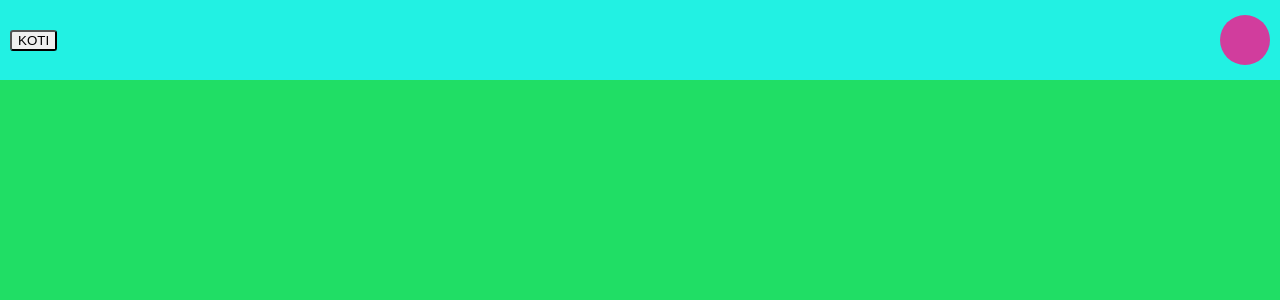
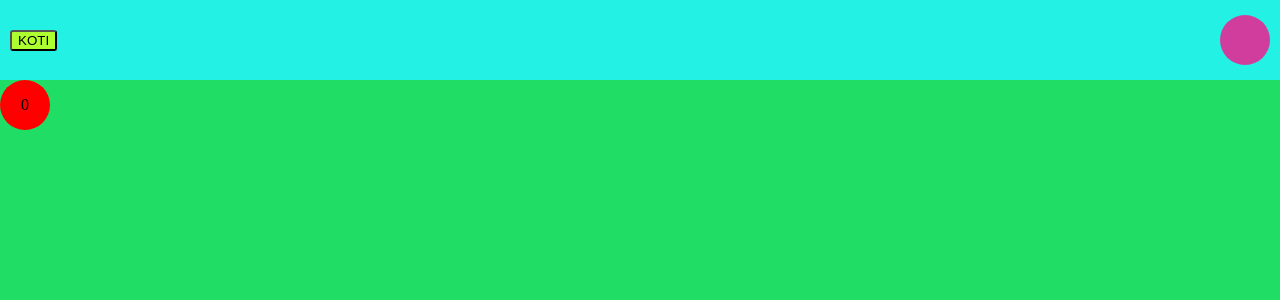
Before and after one commit to samuheinonen/Fullstack1-SamuHeinonen, a React (Vite) app in the folder react_1/: page / in a window 1280 px wide. Shown: the top 300 px of the page. Built offline with nearby package versions, Linux system fonts and the light colour scheme.

Commit message:
some changes to the ball

```diff
--- a/react_1/src/App.tsx
+++ b/react_1/src/App.tsx
@@ -1,3 +1,4 @@
+import { CSSProperties, useState } from "react"
 import styled from "styled-components"
 
 
@@ -6,7 +7,6 @@ const Layout = styled.div`
   widows: 100vw;
   height: 100dvh;
 `
-
 const Navigation = styled.div`
   width: 100%;
   height: 80px;
@@ -15,11 +15,10 @@ const Navigation = styled.div`
   justify-content: space-between;
   align-items: center;
 `
-
-
 const HomeButton = styled.button`
   margin-left: 10px;
   border-radius: 3px;
+  background-color: greenyellow;
 `
 const Points = styled.div`
   width: 50px;
@@ -29,7 +28,33 @@ const Points = styled.div`
   border-radius: 50%;
 `
 
+function Ball() {
+
+  const [clicked, setClicked] = useState(0)
+
+  const style: CSSProperties = {
+    background: "red",
+    width: 50 + "px",
+    height: 50 + "px",
+    display: "flex",
+    justifyContent: "center",
+    alignItems: "center",
+    borderRadius: "50%",
+    position: "absolute",
+    userSelect: "none",
+    cursor: "pointer"
+  }
+
+  return <>
+
+    <div style={style} onClick={()=> setClicked(clicked + 1)}> {clicked} </div>
+
+  </>
+}
+
 export default function App() {
+
+
 
   return (
     <>
@@ -38,6 +63,7 @@ export default function App() {
           <HomeButton>KOTI</HomeButton>
           <Points></Points>
         </Navigation>
+        <Ball></Ball>
       </Layout>
     </>
   )
```
